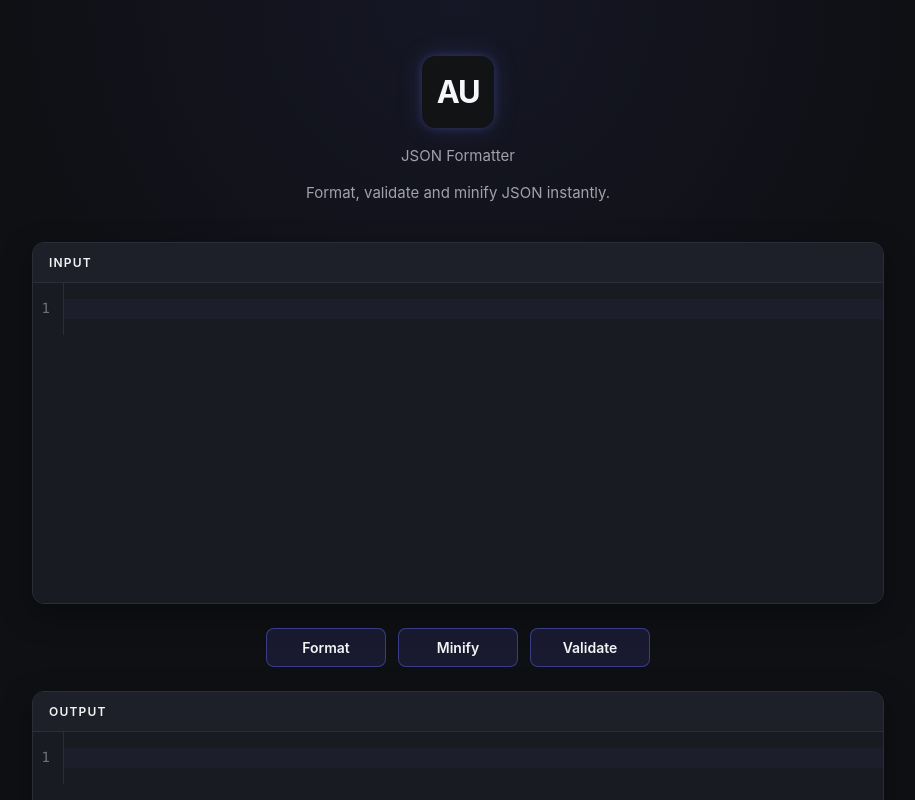
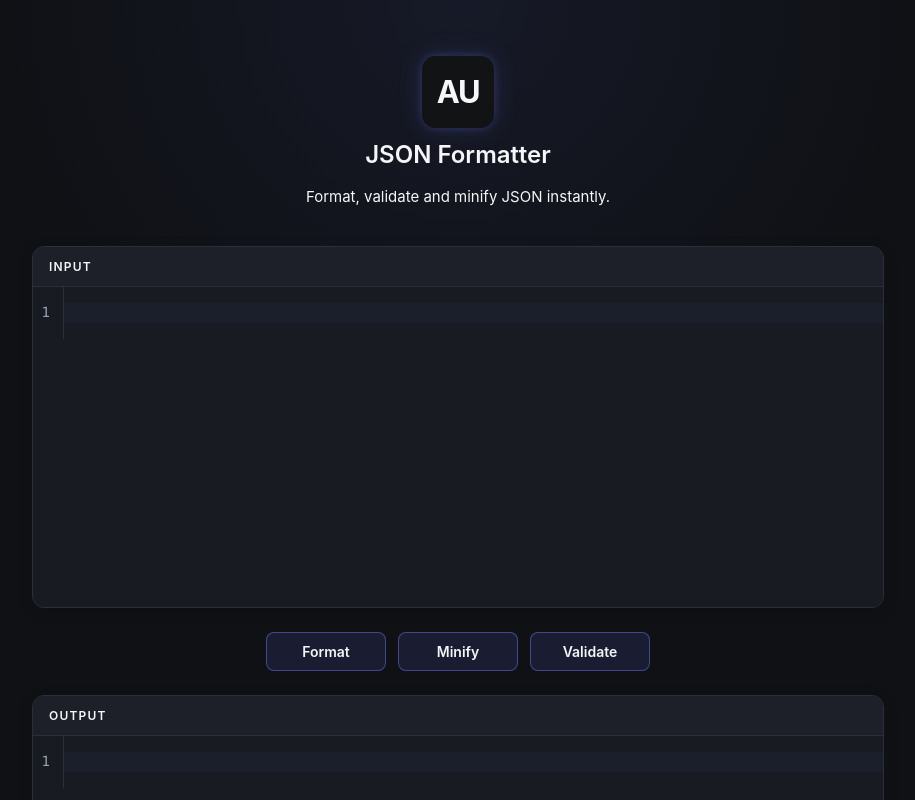
Before and after one commit to mmycdev/aura-json-formatter, a React (Vite) app: page / in a window 1280 px wide. Shown: the top 800 px of the page, without its empty margins (182-1097 px from the left). Built offline with nearby package versions, Linux system fonts and the light colour scheme.

Commit message:
style: edit general font style

```diff
--- a/src/App.tsx
+++ b/src/App.tsx
@@ -44,7 +44,7 @@ function App() {
      <main className="app">
       <header className="app-header">
         <img src={logo} alt="AU-RA" className="app-logo" />
-        <p>JSON Formatter</p>
+        <h2>JSON Formatter</h2>
           <p>Format, validate and minify JSON instantly.</p>
       </header>
 
--- a/src/index.css
+++ b/src/index.css
@@ -1,28 +1,39 @@
 :root {
-  --bg: #0f1014;
-  --bg-secondary: #13151b;
+  /* Colors */
 
-  --surface: #191b22;
+  --bg: #0f1115;
+  --bg-secondary: #181b22;
+
+  --surface: #181b22;
   --surface-hover: #1d2028;
 
-  --text: #a1a1aa;
-  --text-h: #f4f4f5;
-  --text-muted: #71717a;
+  --text: #f4f6f8;
+  --text-h: #f4f6f8;
+  --text-muted: #9ca3af;
 
-  --border: #2b2e38;
-  --border-hover: #3a3e4a;
+  --border: #2a2f3a;
+  --border-hover: #3a404d;
 
-  --accent: #6366f1;
-  --accent-bg: rgba(99, 102, 241, 0.12);
-  --accent-border: rgba(99, 102, 241, 0.45);
+  --accent: #6d7cff;
+  --accent-hover: #5b6cff;
+
+  --accent-bg: rgba(109, 124, 255, 0.12);
+  --accent-border: rgba(109, 124, 255, 0.45);
+
+  /* Shadows */
 
   --shadow:
-    0 10px 30px rgba(0, 0, 0, 0.35);
+    0 4px 16px rgba(0, 0, 0, 0.12);
+
+  --shadow-lg:
+    0 8px 32px rgba(0, 0, 0, 0.16);
 
   --glow:
-    0 0 24px rgba(99, 102, 241, 0.2);
+    0 0 24px rgba(109, 124, 255, 0.2);
 
-  --sans:
+  /* Typography */
+
+  --font-family:
     Inter,
     system-ui,
     -apple-system,
@@ -36,7 +47,18 @@
     "Liberation Mono",
     monospace;
 
-  font-family: var(--sans);
+  /* Radius */
+
+  --radius-sm: 8px;
+  --radius-md: 12px;
+  --radius-lg: 16px;
+
+  /* Transitions */
+
+  --transition-fast: 150ms ease;
+  --transition-normal: 250ms ease;
+
+  font-family: var(--font-family);
   color: var(--text);
   background: var(--bg);
 
@@ -46,8 +68,14 @@
   -moz-osx-font-smoothing: grayscale;
 }
 
-* {
+*,
+*::before,
+*::after {
   box-sizing: border-box;
+}
+
+html {
+  font-size: 16px;
 }
 
 html,
@@ -59,10 +87,11 @@ body,
 body {
   margin: 0;
   min-width: 320px;
+
   background:
     radial-gradient(
       circle at 50% 0%,
-      rgba(99, 102, 241, 0.08),
+      rgba(109, 124, 255, 0.08),
       transparent 35%
     ),
     var(--bg);
@@ -70,12 +99,23 @@ body {
 
 button,
 input,
-textarea {
+textarea,
+select {
   font: inherit;
 }
 
 button {
   color: inherit;
+}
+
+img {
+  display: block;
+  max-width: 100%;
+}
+
+a {
+  color: inherit;
+  text-decoration: none;
 }
 
 h1,
```
